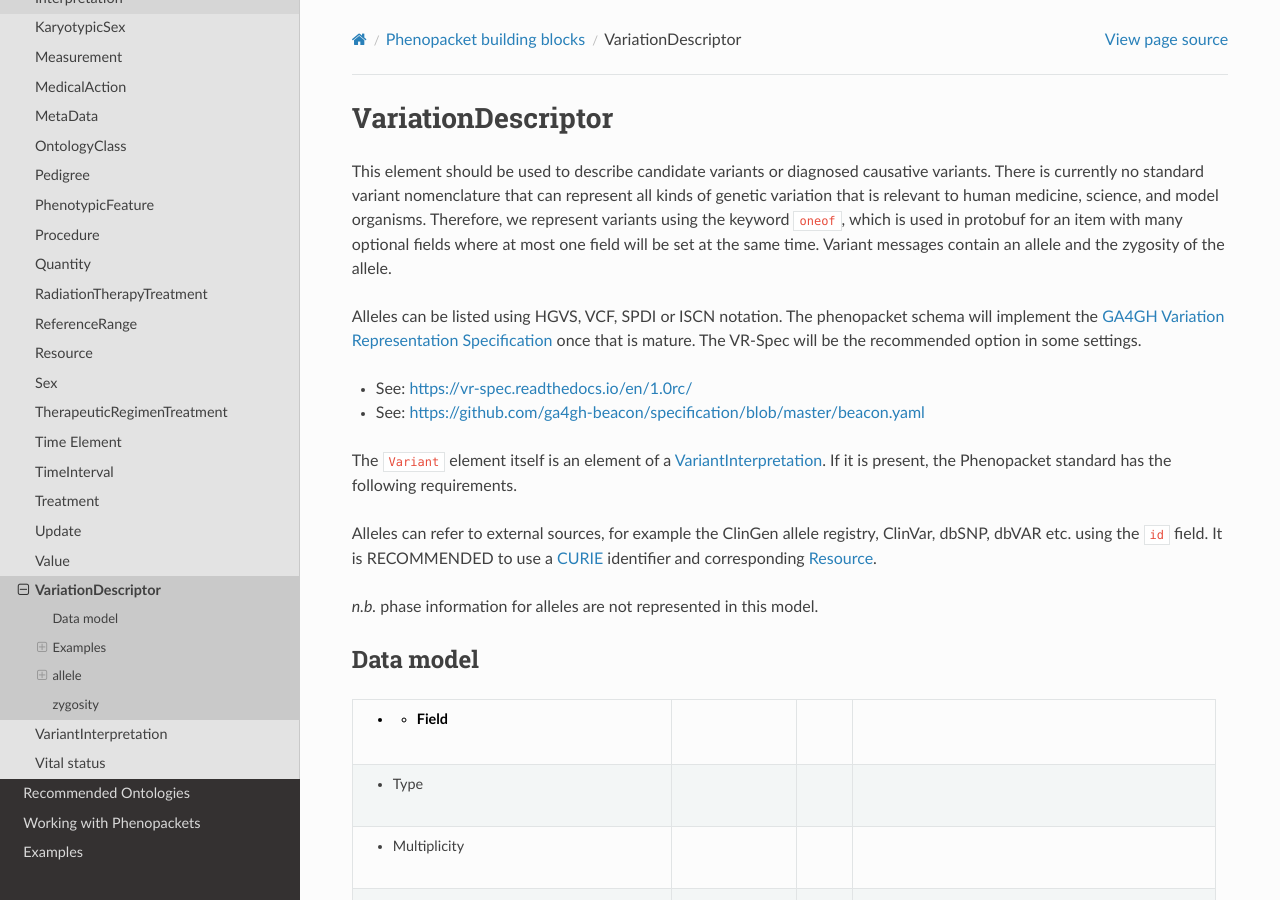
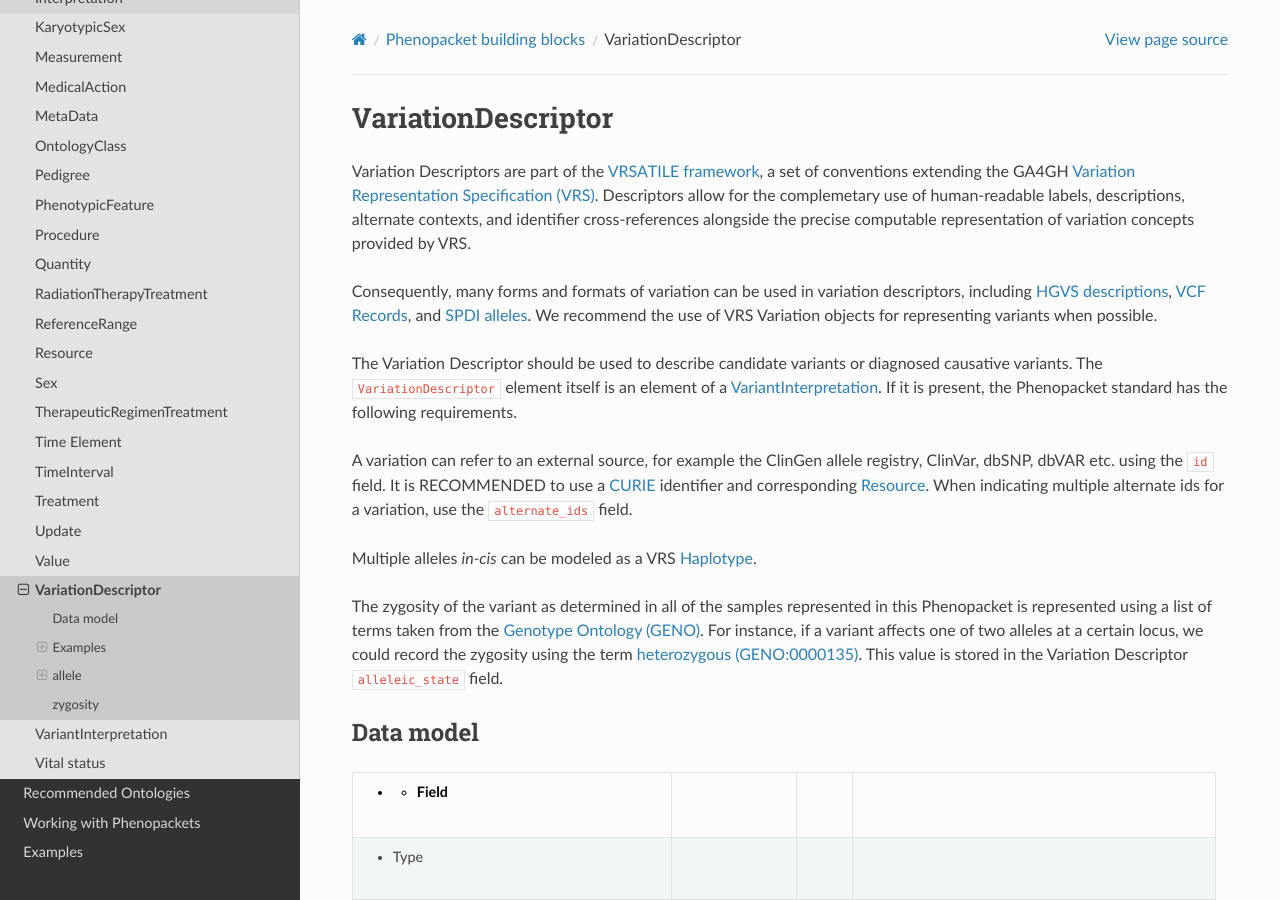
Before and after one commit to phenopackets/phenopacket-schema, a Sphinx documentation site: the page built from docs/variant.rst, in a window 1280 px wide and 900 px high. Built offline with Sphinx 7.4.7 and the Read the Docs theme 2.0.0, drawn with Linux system fonts in a browser that asks for light colours; pages that are not in the unit, such as notebooks, are missing from menus.

Commit message:
#300 Update intro blurb in variant.rst

```diff
--- a/docs/variant.rst
+++ b/docs/variant.rst
@@ -4,30 +4,32 @@
 VariationDescriptor
 ###################
 
-.. todo: update Variant to talk about VRSATILE, VRS, and VariationDescriptor
+Variation Descriptors are part of the `VRSATILE framework <https://vrsatile.readthedocs.io>`_, a set of
+conventions extending the GA4GH `Variation Representation Specification (VRS) <https://vrs.ga4gh.org>`_.
+Descriptors allow for the complemetary use of human-readable labels, descriptions, alternate contexts,
+and identifier cross-references alongside the precise computable representation of variation concepts
+provided by VRS.
 
-This element should be used to describe candidate variants or diagnosed causative
-variants. There is currently no standard variant nomenclature that can represent all kinds
-of genetic variation that is relevant to human medicine, science, and model organisms. Therefore,
-we represent variants using the keyword ``oneof``, which is used in protobuf for an item
-with many  optional fields where at most one field will be set at the same time. Variant messages
-contain an allele and the zygosity of the allele.
+Consequently, many forms and formats of variation can be used in variation descriptors, including `HGVS
+descriptions <https://varnomen.hgvs.org>`_, `VCF Records <https://samtools.github.io/hts-specs/VCFv4.3.pdf>`_,
+and `SPDI alleles <https://www.ncbi.nlm.nih.gov/pmc/articles/PMC7523648/>`_. We recommend the use of VRS
+Variation objects for representing variants when possible.
 
-Alleles can be listed using HGVS, VCF, SPDI or ISCN notation. The phenopacket schema will
-implement the `GA4GH Variation Representation Specification  <https://github.com/ga4gh/vr-spec>`_ once that
-is mature. The VR-Spec will be the recommended option in some settings.
+The Variation Descriptor should be used to describe candidate variants or diagnosed causative
+variants. The ``VariationDescriptor`` element itself is an element of a :ref:`rstvariantinterpretation`.
+If it is present, the Phenopacket standard has the following requirements.
 
+A variation can refer to an external source, for example the ClinGen allele registry, ClinVar, dbSNP, dbVAR etc.
+using the ``id`` field. It is RECOMMENDED to use a :ref:`rstcurie` identifier and corresponding :ref:`rstresource`.
+When indicating multiple alternate ids for a variation, use the ``alternate_ids`` field.
 
-- See: https://vr-spec.readthedocs.io/en/1.0rc/
-- See: https://github.com/ga4gh-beacon/specification/blob/master/beacon.yaml
+Multiple alleles *in-cis* can be modeled as a VRS `Haplotype <https://https://vrs.ga4gh.org/en/latest/terms_and_model.html#haplotype>`_.
 
-The ``Variant`` element itself is an element of a :ref:`rstvariantinterpretation`. If it is present,
-the Phenopacket standard has the following requirements.
-
-Alleles can refer to external sources, for example the ClinGen allele registry, ClinVar, dbSNP, dbVAR etc. using the ``id``
-field. It is RECOMMENDED to use a :ref:`rstcurie` identifier and corresponding :ref:`rstresource`.
-
-*n.b.* phase information for alleles are not represented in this model.
+The zygosity of the variant as determined in all of the samples represented in this Phenopacket is represented
+using a list of terms taken from the `Genotype Ontology (GENO) <https://www.ebi.ac.uk/ols/ontologies/geno>`_.
+For instance, if a variant affects one of two alleles at a certain locus, we could record the zygosity using the
+term `heterozygous (GENO:0000135) <https://www.ebi.ac.uk/ols/ontologies/geno/terms?iri=http%3A%2F%2Fpurl.obolibrary.org%2Fobo%2FGENO_0000135>`_.
+This value is stored in the Variation Descriptor ``alleleic_state`` field.
 
 Data model
 ##########
```
